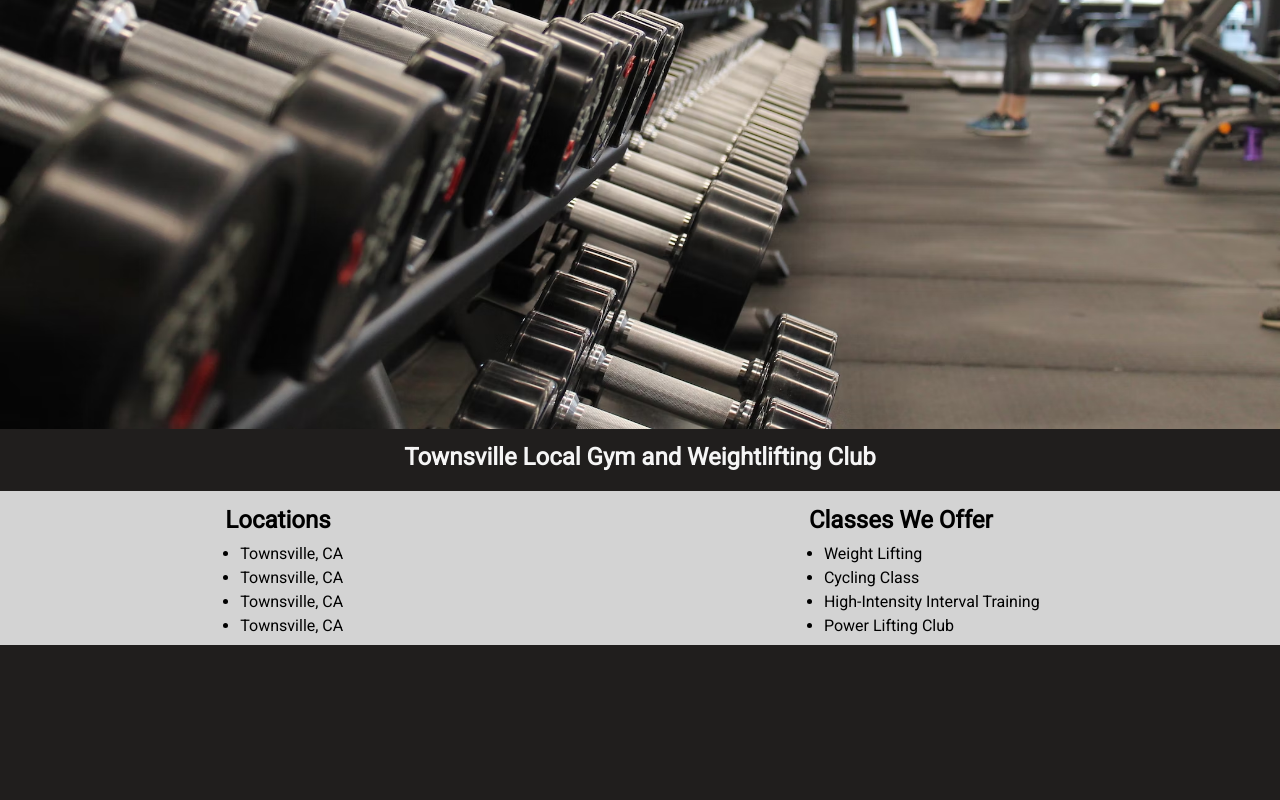
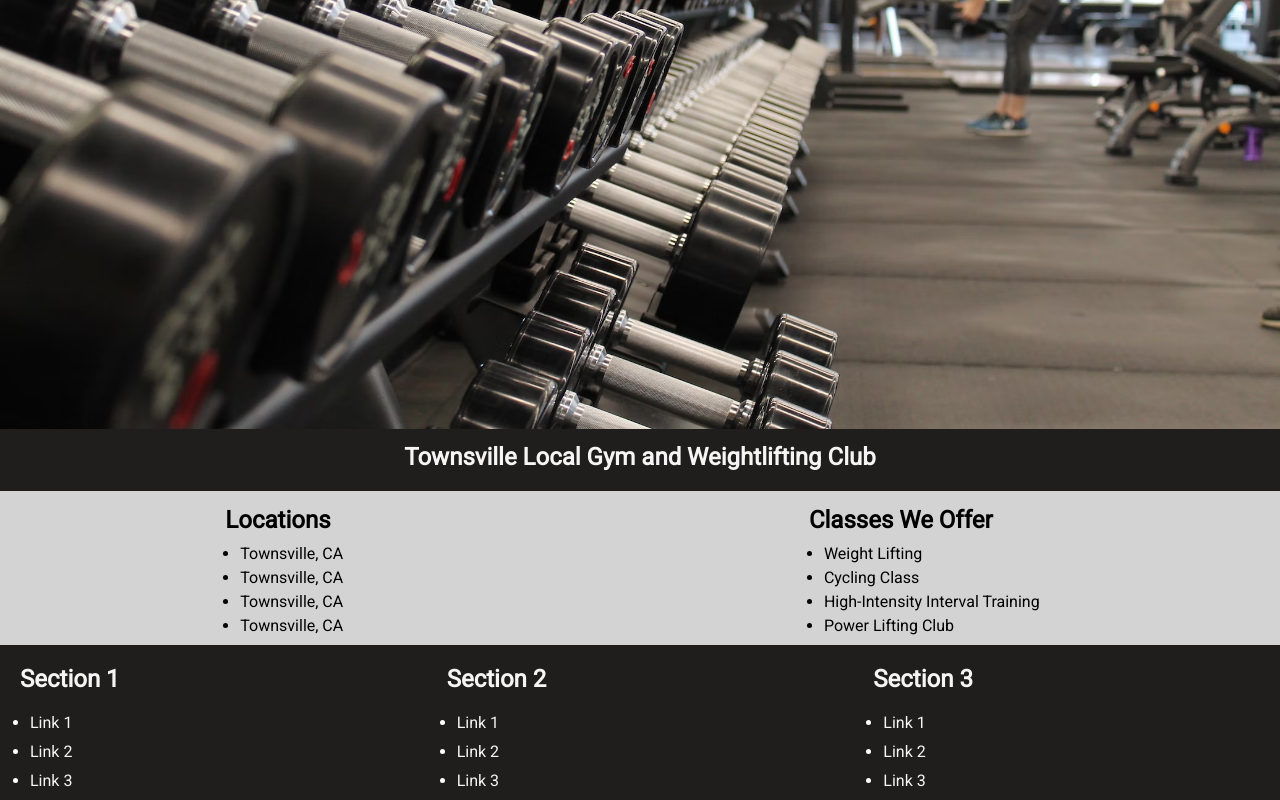
Before and after one commit to diegofhdz/gymwebsite, a plain HTML site: page index.html in a window 1280 px wide. Shown: the part 434-1234 px from the top of the page. Before the commit the page ends 1079 px from the top, so only its background shows below. Drawn offline with Linux system fonts and the light colour scheme.

Commit message:
added framwork and styling for footer

```diff
--- a/index.html
+++ b/index.html
@@ -7,7 +7,7 @@
     <link rel="stylesheet" href="style.css">
     <title>Landing Page</title>
 </head>
-<body>
+<body class="index">
 
 
     <!-- Nav Bar -->
@@ -29,13 +29,14 @@
         </div>
     </section>
 
-
+    <!-- Section -->
     <section>
         <div class="container2">
             <h1 class="mainheader">Townsville Local Gym and Weightlifting Club</h1>
         </div>
     </section>
 
+    <!-- Section -->
     <section>
         <div class="container3">
             <div class="box">
@@ -60,5 +61,34 @@
         </div>
     </section>
 
+    <!-- FOOTER -->
+    <footer class="foot">
+        <div class="foot">
+            <h2 class="foot">Section 1</h1>
+            <ul class="foot">
+                <li class="foot"><a href="#" class="foot">Link 1</a></li>
+                <li class="foot"><a href="#" class="foot">Link 2</a></li>
+                <li class="foot"><a href="#" class="foot">Link 3</a></li>
+            </ul>
+        </div>
+        <div class="foot">
+            <h2 class="foot">Section 2</h1>
+            <ul class="foot">
+                <li class="foot"><a href="#" class="foot">Link 1</a></li>
+                <li class="foot"><a href="#" class="foot">Link 2</a></li>
+                <li class="foot"><a href="#" class="foot">Link 3</a></li>
+            </ul>
+        </div>
+        <div class="foot">
+            <h2 class="foot">Section 3</h1>
+            <ul class="foot">
+                <li class="foot"><a href="#" class="foot">Link 1</a></li>
+                <li class="foot"><a href="#" class="foot">Link 2</a></li>
+                <li class="foot"><a href="#" class="foot">Link 3</a></li>
+            </ul>
+        </div>
+
+    </footer>
+
 </body>
 </html>
--- a/style.css
+++ b/style.css
@@ -46,7 +46,7 @@ h1.mainheader {
     color: whitesmoke;
 }
 
-body {
+body.index {
     background-color: #201E1D;
 }
 
@@ -57,7 +57,7 @@ body {
     margin-top: 20px;
     background-color: lightgray;
 }
-h2.title{
+h2.title {
     padding-top: 15px;
 }
 
@@ -72,3 +72,32 @@ ul.list {
 li.listitem {
     margin: 5px 5px;
 }
+
+footer.foot {
+    display: grid;
+    grid-template-columns: 1fr 1fr 1fr;
+    grid-template-rows: auto;
+}
+
+h2.foot {
+    color: whitesmoke;
+    margin: 20px 20px 20px 20px;
+}
+
+ul.foot {
+    color: white;
+    margin: 0 30px;
+}
+
+li.foot {
+    margin: 10px 0px;
+}
+
+a.foot {
+    color: whitesmoke;
+    text-decoration: none;
+}
+
+a.foot:hover {
+    color: gray;
+}
```
